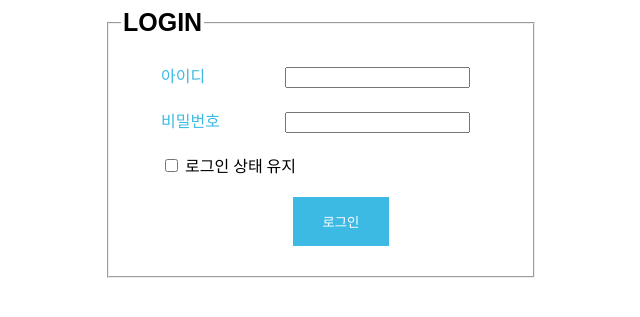
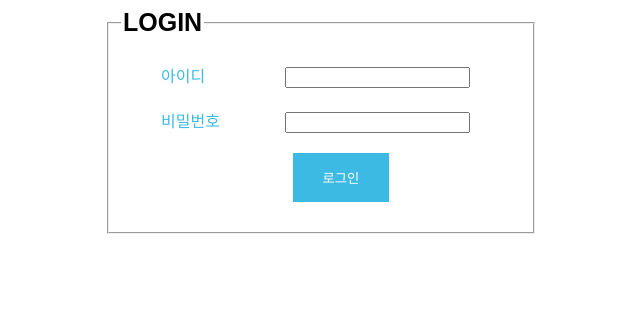
Before and after one commit to toketoteam/EMR, a PHP site: page /emr_login.php in a window 1280 px wide. Shown: the top 317 px of the page, without its empty margins (319-959 px from the left). Run offline with PHP 8.4, Linux system fonts and the light colour scheme.

Commit message:
Update emr_login.php

```diff
--- a/emr_login.php
+++ b/emr_login.php
@@ -119,9 +119,6 @@ if ($_SERVER["REQUEST_METHOD"] == "POST") {
                     <input type="password" id="pwd" name="password">
                 </li>
                 <li>
-                    <input type="checkbox" value="remblog"> 로그인 상태 유지
-                </li>
-                <li>
                     <button class="btn_login" type="submit">로그인</button>
                 </li>
             </ul>
```
